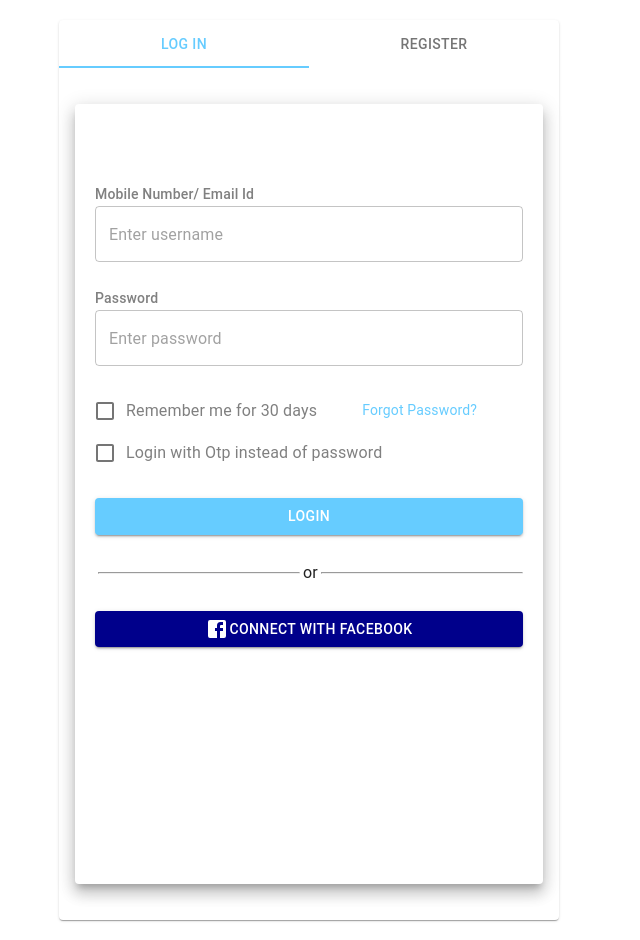
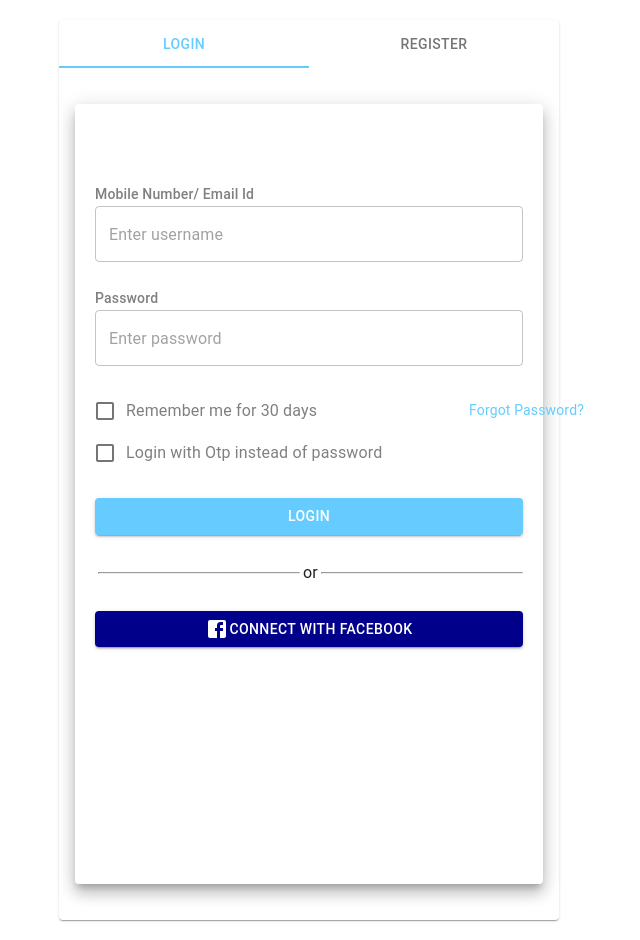
Before and after one commit to avin-kumar-sharma/myDoctor, a React (Create React App) app: page / in a window 1280 px wide. Shown: the whole page, without its empty margins (331-971 px from the left). Built offline with nearby package versions, Linux system fonts and the light colour scheme; the HTML template or start-up script is replaced by a standard one.

Commit message:
margin set

```diff
--- a/src/Components/Login.js
+++ b/src/Components/Login.js
@@ -30,7 +30,7 @@ const Login = () => {
             }
               label={info.info_remember_me} className="label" />
 
-            <Link className="forgotpw" href="#" >&nbsp;&nbsp;&nbsp;&nbsp;&nbsp;&nbsp;&nbsp;&nbsp;
+            <Link className="forgotpw" href="#" >
               {info.forgot}
             </Link>
           </Typography>
--- a/src/Containers/Index.js
+++ b/src/Containers/Index.js
@@ -5,7 +5,7 @@ import Box from '@material-ui/core/Box';
 import Login from '../Components/Login';
 import Signup from '../Components/Signup';
 import '../Styles/Loginregister.css'
-
+import info from '../JSON/Info.json'
 const SignInOutContainer=({field})=>{
     const [value,setValue]= useState(0)
     const handleChange = (event, newValue) => {
@@ -41,9 +41,9 @@ const SignInOutContainer=({field})=>{
           onChange={handleChange}
           aria-label="disabled tabs example"
         >
-          <Tab className="widthch" label="Log In" />
+          <Tab className="widthch" label={info.login} />
 
-          <Tab className="widthch" label="Register" />
+          <Tab className="widthch" label={info.register} />
         </Tabs>
         <TabPanel value={value} index={0}><Login /> </TabPanel>
         <TabPanel value={value} index={1}><Signup field={field}/> </TabPanel>
--- a/src/Styles/Loginregister.css
+++ b/src/Styles/Loginregister.css
@@ -27,6 +27,9 @@
 .forgotpw{
     color: primary;
     font-size: 14px;
+    position: absolute;
+    left: 800px;
+    top: 400px;
 }
 .fbColor{
     background-color:darkBlue;
```
Also changed, not shown: 1 other file (tests, documents, lock files or other folders).
